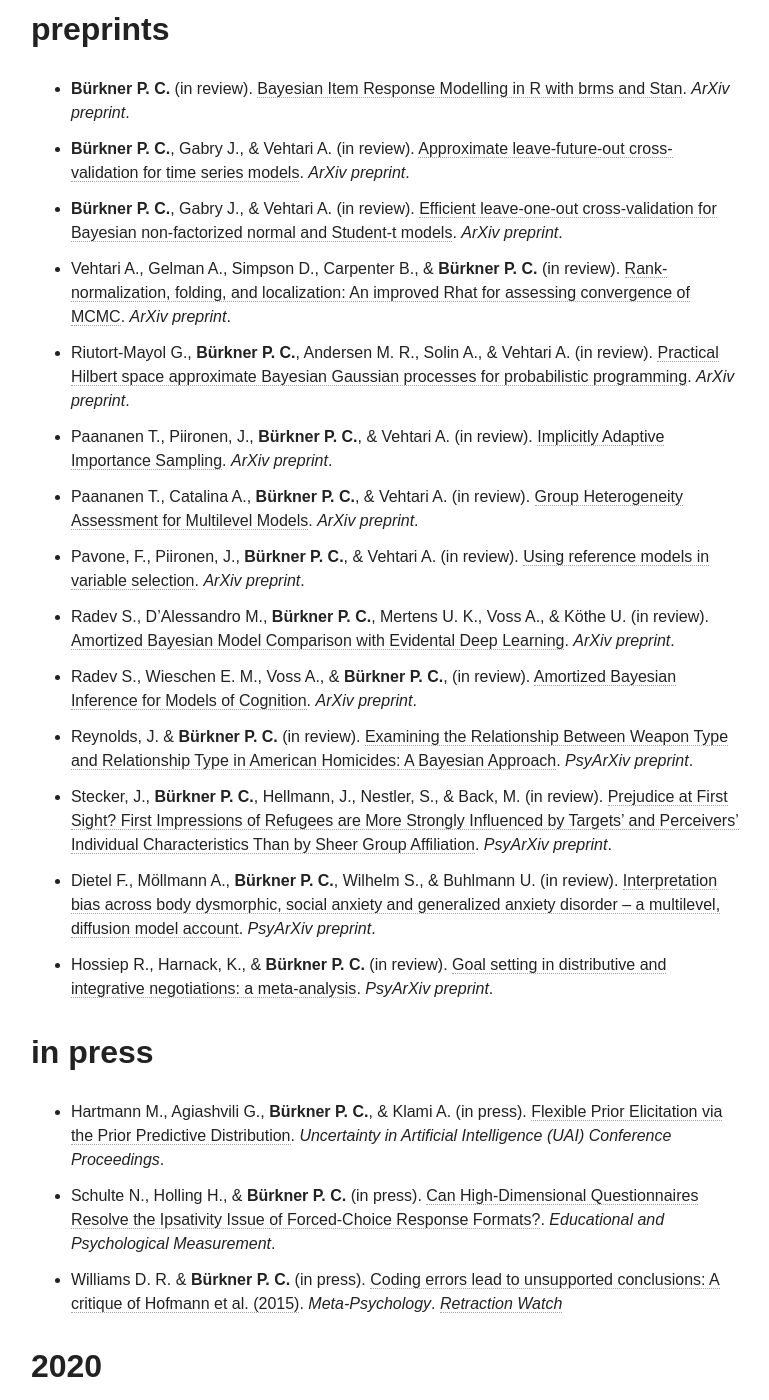
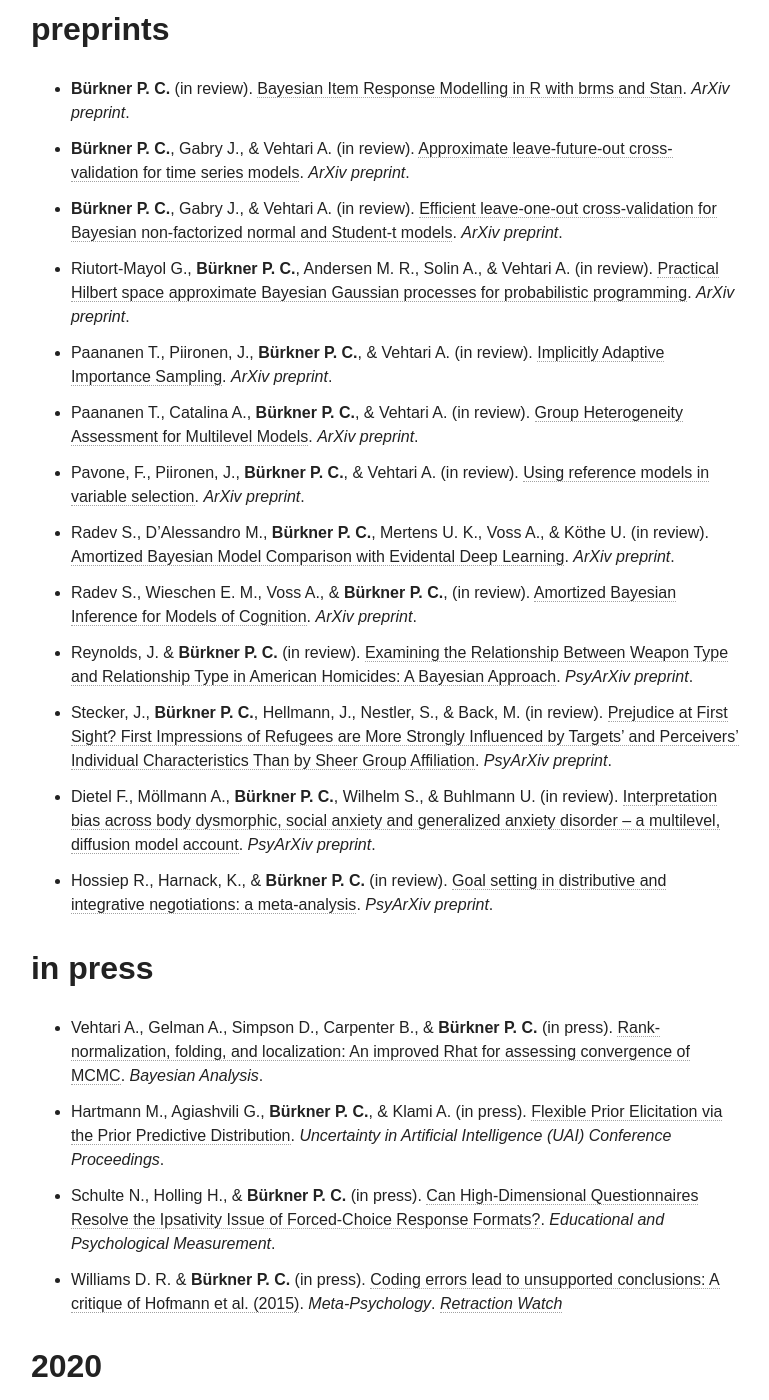
Before and after one commit to paul-buerkner/paul-buerkner.github.io, a Jekyll site: the page built from publications/index.md, in a window 1280 px wide and 1400 px high, scrolled down 593 px. Shown: the whole window, without its empty margins (255-1024 px from the left). Built offline with Jekyll 4.4.1, drawn with Linux system fonts in a browser that asks for light colours; nearby versions of some CDN libraries; some of the changed lines change nothing that is shown.

Commit message:
move paper to 'in press'

```diff
--- a/publications/index.md
+++ b/publications/index.md
@@ -9,7 +9,6 @@ excerpt: "A list of my publications"
 * **Bürkner P. C.** (in review). [Bayesian Item Response Modelling in R with brms and Stan](https://arxiv.org/abs/1905.09501). *ArXiv preprint*.
 * **Bürkner P. C.**, Gabry J., & Vehtari A. (in review). [Approximate leave-future-out cross-validation for time series  models](https://arxiv.org/abs/1902.06281). *ArXiv preprint*.
 * **Bürkner P. C.**, Gabry J., & Vehtari A. (in review). [Efficient leave-one-out cross-validation for Bayesian non-factorized normal and Student-t models](http://arxiv.org/abs/1810.10559). *ArXiv preprint*.
-* Vehtari A., Gelman A., Simpson D., Carpenter B., & **Bürkner P. C.** (in review). [Rank-normalization, folding, and localization: An improved Rhat for assessing convergence of MCMC](https://arxiv.org/abs/1903.08008). *ArXiv preprint*.
 * Riutort-Mayol G., **Bürkner P. C.**, Andersen M. R., Solin A., & Vehtari A. (in review). [Practical Hilbert space approximate Bayesian Gaussian processes for probabilistic programming](http://arxiv.org/abs/2004.11408). *ArXiv preprint*.
 * Paananen T., Piironen, J., **Bürkner P. C.**, & Vehtari A. (in review). [Implicitly Adaptive Importance Sampling](http://arxiv.org/abs/1906.08850). *ArXiv preprint*.
 * Paananen T., Catalina A., **Bürkner P. C.**, & Vehtari A. (in review). [Group Heterogeneity Assessment for Multilevel Models](http://arxiv.org/abs/2005.02773). *ArXiv preprint*.
@@ -23,6 +22,7 @@ excerpt: "A list of my publications"
 
 ## in press
 
+* Vehtari A., Gelman A., Simpson D., Carpenter B., & **Bürkner P. C.** (in press). [Rank-normalization, folding, and localization: An improved Rhat for assessing convergence of MCMC](https://arxiv.org/abs/1903.08008). *Bayesian Analysis*.
 * Hartmann M., Agiashvili G., **Bürkner P. C.**, &  Klami A. (in press). [Flexible Prior Elicitation via the Prior Predictive Distribution](https://arxiv.org/abs/2002.09868). *Uncertainty in Artificial Intelligence (UAI) Conference Proceedings*.
 * Schulte N., Holling H., & **Bürkner P. C.** (in press). [Can High-Dimensional Questionnaires Resolve the Ipsativity Issue of Forced-Choice Response Formats?](https://psyarxiv.com/43uq8/). *Educational and Psychological Measurement*.
 * Williams D. R. & **Bürkner P. C.** (in press). [Coding errors lead to unsupported conclusions: A critique of Hofmann et al. (2015)](https://osf.io/preprints/psyarxiv/2jpdb/). *Meta-Psychology*. [*Retraction Watch*](http://retractionwatch.com/2016/10/04/oh-well-love-hormone-doesnt-reduce-psychiatric-symptoms-says-researchers-in-request-to-retract/)
```
